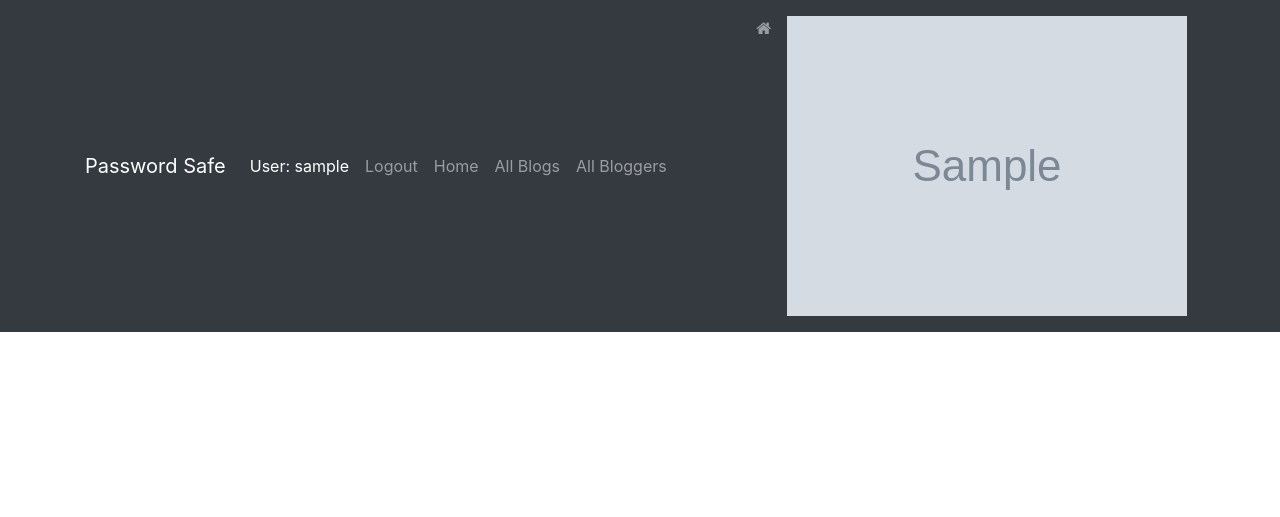
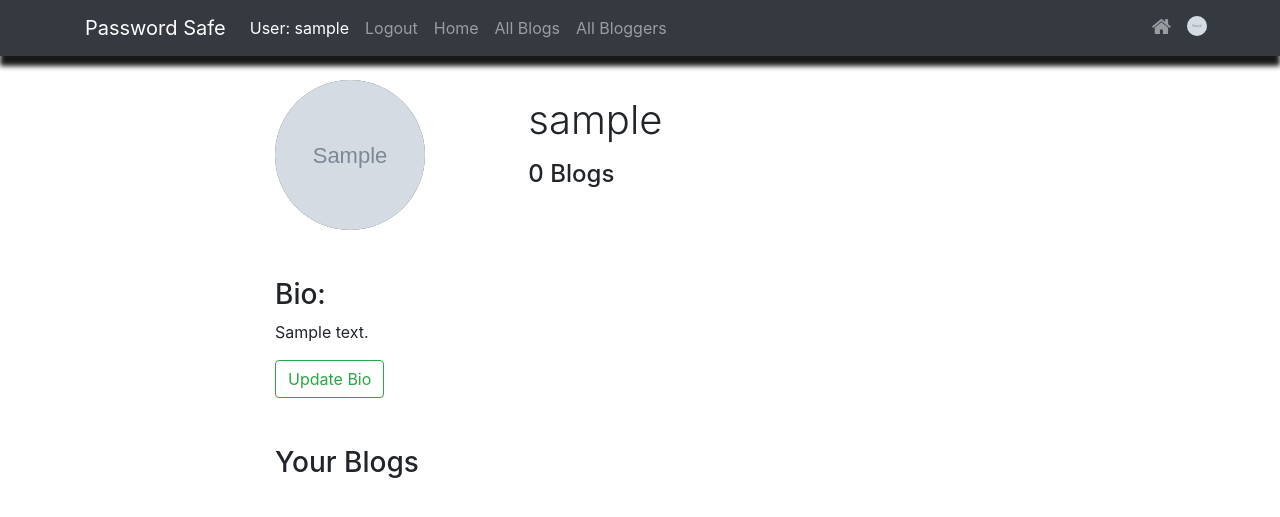
Before and after one commit to ctrebo/DjangoBlog, a Django app: page /blog/profilpage/ in a window 1280 px wide. Shown: the top 517 px of the page. Run offline with Django 3.2, Linux system fonts and the light colour scheme; a user stored in the database is signed in; tables that the repository leaves empty hold one stand-in row (values such as "Sample post"); grey boxes marked "Sample" are stand-in pictures; data that the repository does not hold is empty; some libraries are stand-ins or nearby versions.

Commit message:
Updated templates and css

```diff
--- a/blog/models.py
+++ b/blog/models.py
@@ -13,7 +13,7 @@
     """
     user = models.OneToOneField(User, on_delete=models.SET_NULL, null=True)
     bio = models.TextField(max_length=400, help_text="Enter your bio details here.")
-    prof_picture = models.ImageField(upload_to ='uploads/', height_field=None, width_field=None,)
+    prof_picture = models.ImageField(upload_to ='pp_pics/', height_field=None, width_field=None,)
 
     class Meta:
         ordering = ["user","bio"]
--- /dev/null
+++ b/blog/static/css/styles.css
@@ -0,0 +1,63 @@
+.sidebar-nav {
+    margin-top: 20px;
+    padding: 0;
+    list-style: none;
+}
+
+body {
+    margin-top: 56px;
+}
+
+.add-blog {
+    color:rgb(93, 204, 93),
+}
+
+.add-blog:hover {
+    color: rgb(39, 128, 39)
+}
+
+.header img {
+    float: left;
+    width: 50px;
+    height: 50px;
+  }
+
+.header h1 {
+    position: relative;
+    left: 10px;
+}
+
+
+#img-profilpage {
+    /* float: left; */
+    width: 150px;
+    height: 150px;
+}
+
+
+.round-50pct {
+    border-radius: 50%;
+}
+
+.shadow1 {
+    box-shadow: 0px 10px 5px 0px rgba(0,0,0,0.9);
+    -webkit-box-shadow: 0px 10px 5px 0px rgba(0,0,0,0.9);
+    -moz-box-shadow: 0px 10px 5px 0px rgba(0,0,0,0.9);
+}
+
+.fa-15 {
+    font-size: 1.3em;
+}
+
+.img-profpic {
+    background: #555;
+    border-radius: 50%;
+}
+
+nav .img-profpic {
+    position: absolute;
+    top: 50% + 10.2px;
+    /* right: 0; */
+    height: 20.4px;
+    width: 20.4px;
+}
--- a/blog/templates/blog/blog_form.html
+++ b/blog/templates/blog/blog_form.html
@@ -7,6 +7,6 @@
         <table>
             {{ form.as_table }}
         </table>
-        <input type="submit" vlaue="Submit">
+        <input type="submit" vlaue="Submit" class="btn btn-outline-success">
     </form>
 {% endblock %}
--- a/blog/templates/blog/blogauthor_form.html
+++ b/blog/templates/blog/blogauthor_form.html
@@ -3,7 +3,7 @@
 {% block content %}
 <h1>Update Bio</h1>
 
-    <form action='' method="post">
+    <form action='' method="post" enctype="multipart/form-data">
         {% csrf_token %}
         <table>
             {{ form.as_table }}
--- a/blog/templates/blog/profil_page_by_user.html
+++ b/blog/templates/blog/profil_page_by_user.html
@@ -1,12 +1,24 @@
 {% extends "base_generic.html" %}
 
 {% block content %}
-<h1>Username: {{user.username}}</h1>
-<section class="ml-4">
-    <article class="mt-4">
+    <div class="row">
+        <div class="col-4">
+            <img class="img-profpic"  src="{{blogger.prof_picture.url}}" alt="alt" id="img-profilpage">
+        </div>
+        <div class="col-8 header1">
+            <article class="pt-3">
+                <h1 class="font-weight-light " >{{user.username}}</h1>
+            </article>
+            <article class="mt-3">
+                <h4>{{num_blogs_user}} {% if num_blogs_user != 1 %} Blogs {% else %} Blog {% endif %}</h4>
+            </article>
+        </div>
+    </div>
+<section class="mt-5">
+    <article class="">
         <h3>Bio:</h3>
         <p>{{blogger.bio}}</p>
-        <button class="mt-3 btn btn-outline-success btn-profil"><a class="hi" href="{% url 'update-blogauthor' blogger.pk%}">Update Bio</a></button>
+        <a class="btn btn-outline-success text-decoration-none" href="{% url 'update-blogauthor' blogger.pk%}">Update Bio</a>
     </article>
 
     <article class="mt-5">
--- a/blog/templates/index.html
+++ b/blog/templates/index.html
@@ -1,5 +1,6 @@
 {% extends "base_generic.html" %}
 
 {% block content %}
-    <h1>Blog Application</h1>
+    <h1 class="text-center">Blog Application</h1>
+    <hr>
 {% endblock %}
```
Also changed, not shown: blog/static/styles.css (deleted, +0 -26 lines), blog/templates/blog/blog_list.html (+4 -4 lines), blog/templates/blog/blog_list_by_author.html (+4 -3 lines), blog/templates/blog/blogauthor_list.html (+10 -6 lines), blog/migrations/0002_auto_20210217_1726.py (added), uploads/3538597.jpg (deleted), 1 other file.
